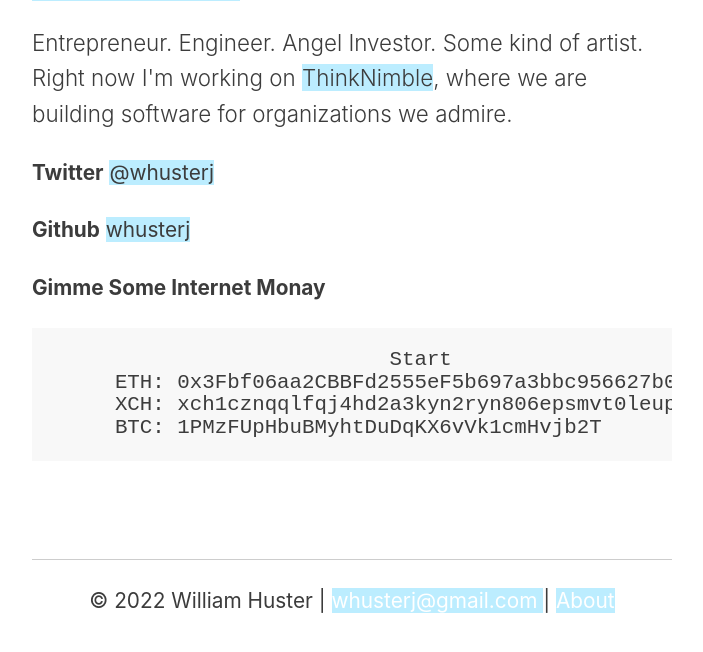
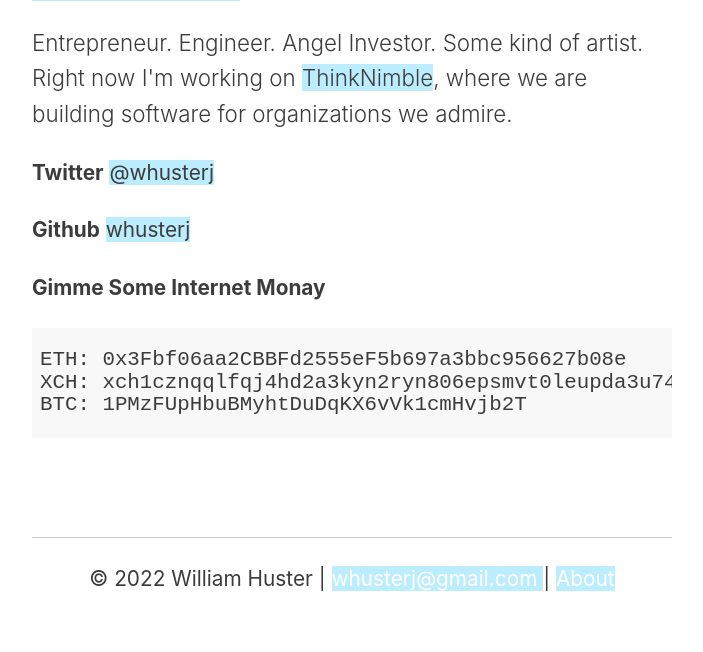
Before and after one commit to whusterj/whusterj.github.io, a Jekyll site: the page built from about.html, in a window 1280 px wide, cut to the strip 454-1144 px from the top of the page. Shown: the top 652 px of the strip, without its empty margins (288-991 px from the left). Built offline with Jekyll 4.4.1, drawn with Linux system fonts in a browser that asks for light colours.

Commit message:
Fix yet another typo

```diff
--- a/about.html
+++ b/about.html
@@ -34,9 +34,10 @@ layout: default
   -->
   <p>
     <strong>Gimme Some Internet Monay</strong><br>
-    <div class="language-plaintext highlighter-rouge"><div class="highlight"><pre class="highlight"><code>                            Start
-      ETH: 0x3Fbf06aa2CBBFd2555eF5b697a3bbc956627b08e
-      XCH: xch1cznqqlfqj4hd2a3kyn2ryn806epsmvt0leupda3u744ykvnhswls4v44h5
-      BTC: 1PMzFUpHbuBMyhtDuDqKX6vVk1cmHvjb2T<br></code></pre></div></div>
+    <div class="language-plaintext highlighter-rouge">
+      <div class="highlight">
+      <pre class="highlight"><code>ETH: 0x3Fbf06aa2CBBFd2555eF5b697a3bbc956627b08e
+XCH: xch1cznqqlfqj4hd2a3kyn2ryn806epsmvt0leupda3u744ykvnhswls4v44h5
+BTC: 1PMzFUpHbuBMyhtDuDqKX6vVk1cmHvjb2T</code></pre></div></div>
   </p>
 </main>
```
